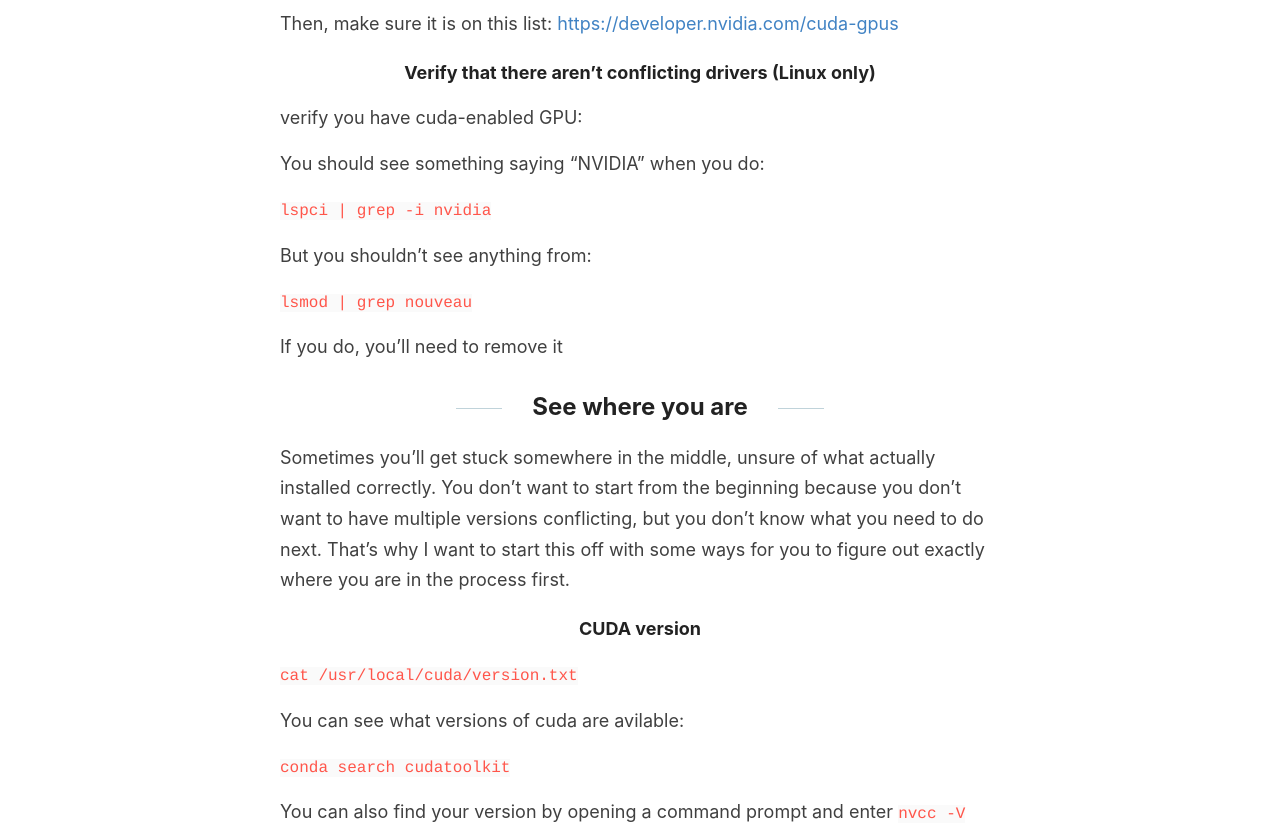
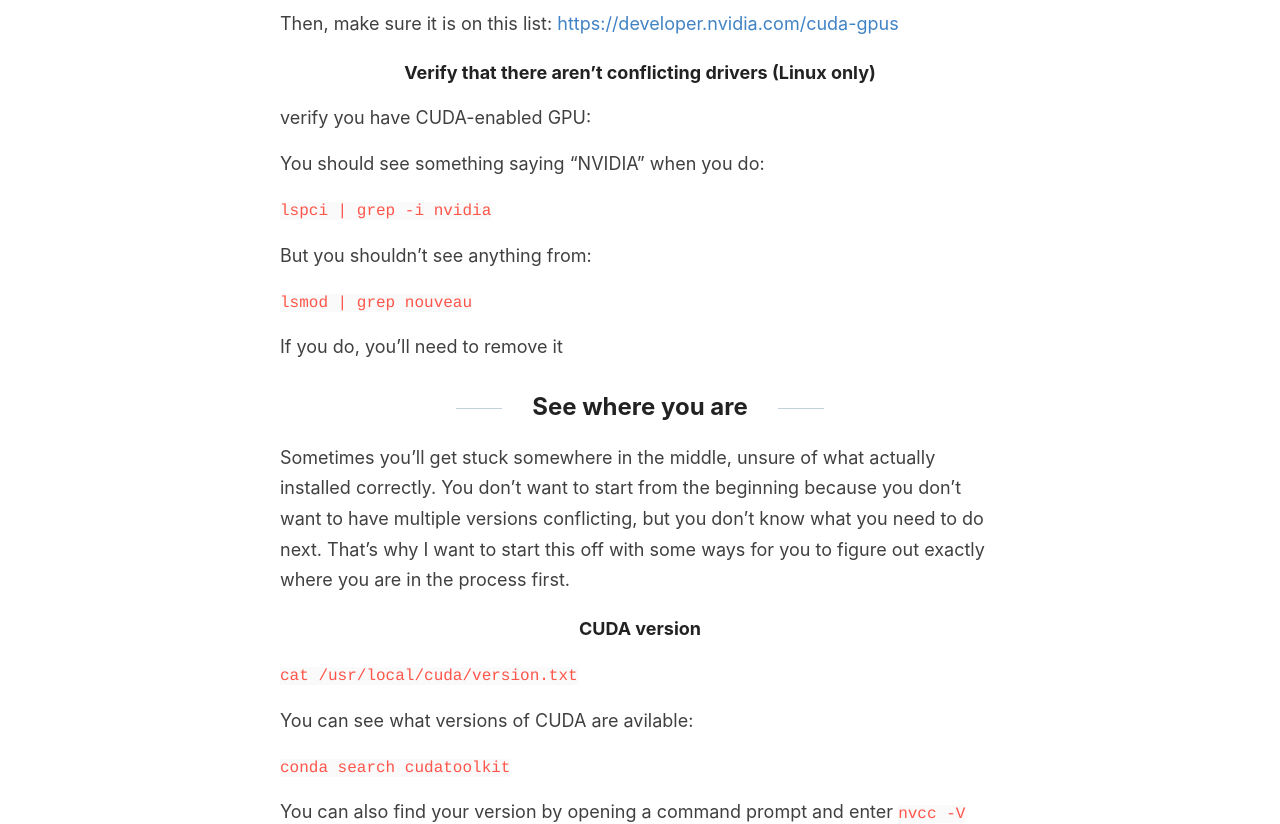
Before and after one commit to jss367/blog, a Jekyll site: the page built from _posts/2017-6-21-tensorflow-gpu-cuda.md, in a window 1280 px wide and 1400 px high, scrolled down 673 px. Shown: the part 153-977 px from the top of the window. Built offline with Jekyll 4.4.1, drawn with Linux system fonts in a browser that asks for light colours; our own code applies the rules of GitHub Pages for plain Markdown files; some of the changed text lies outside the part shown.

```diff
--- a/_posts/2017-6-21-tensorflow-gpu-cuda.md
+++ b/_posts/2017-6-21-tensorflow-gpu-cuda.md
@@ -31,7 +31,7 @@ Then, make sure it is on this list: <https://developer.nvidia.com/cuda-gpus>
 
 #### Verify that there aren't conflicting drivers (Linux only)
 
-verify you have cuda-enabled GPU:
+verify you have CUDA-enabled GPU:
 
 You should see something saying "NVIDIA" when you do:
 
@@ -53,7 +53,7 @@ Sometimes you'll get stuck somewhere in the middle, unsure of what actually inst
 
 `cat /usr/local/cuda/version.txt`
 
-You can see what versions of cuda are avilable:
+You can see what versions of CUDA are avilable:
 
 `conda search cudatoolkit`
 
@@ -135,7 +135,7 @@ Here's a good one-liner for this:
 
 This is a big deal in all this.
 
-#### Cuda and Tensorflow and cuDNN
+#### CUDA and Tensorflow and cuDNN
 
 Tensorflow maintains [this chart](https://www.tensorflow.org/install/source#gpu) with the latest compatibility information.
 
```
